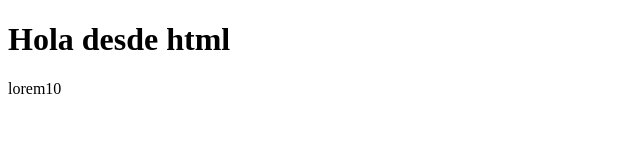
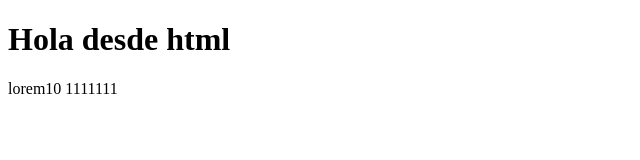
Before and after one commit to micoscow/youtube-git-ejemplo, a plain HTML site: page index.html in a window 1280 px wide. Shown: the full height of the page, 0-640 px from the left. Drawn offline with Linux system fonts and the light colour scheme.

Commit message:
agrego mas unos al final

```diff
--- a/index.html
+++ b/index.html
@@ -7,6 +7,6 @@
 </head>
 <body>
     <h1>Hola desde html</h1>
-    <p>lorem10</p>
+    <p>lorem10 1111111</p>
 </body>
 </html>
```
